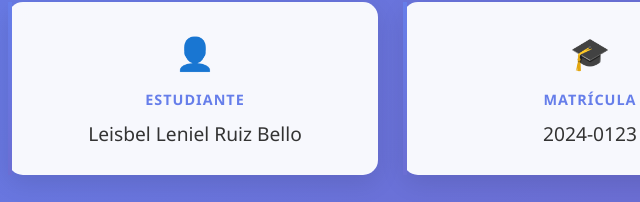
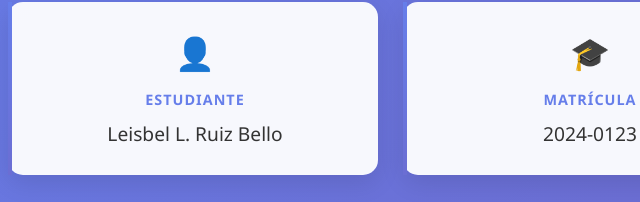
Before and after one commit to LenielLr/Pagina-Electiva, a plain HTML site: page index.html in a window 1280 px wide. Shown: the part 321-523 px from the top of the page, 52-692 px from the left. Drawn offline with Linux system fonts and the light colour scheme.

Commit message:
Update index.html

```diff
--- a/index.html
+++ b/index.html
@@ -19,7 +19,7 @@
             <div class="info-card fade-in">
                 <div class="info-icon">👤</div>
                 <div class="info-label">Estudiante</div>
-                <div class="info-value">Leisbel Leniel Ruiz Bello</div>
+                <div class="info-value">Leisbel L. Ruiz Bello</div>
             </div>
             <div class="info-card fade-in">
                 <div class="info-icon">🎓</div>
```
